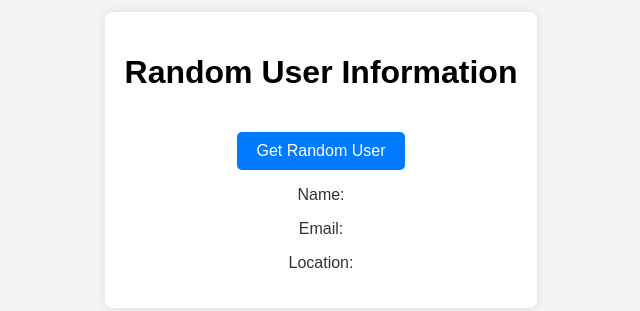
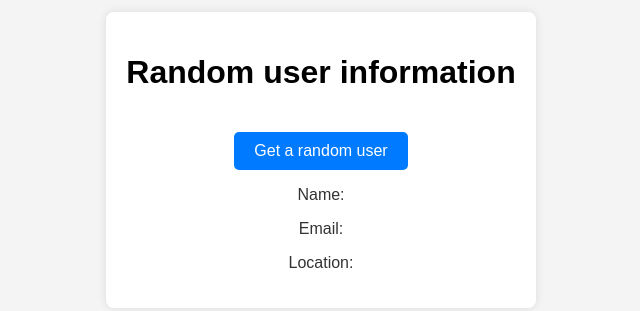
Before and after one commit to Circuit-Stream-LMS/lesson4_section3, a plain HTML site: page index.html in a window 1280 px wide. Shown: the part 240-551 px from the top of the page, without its empty margins (319-959 px from the left). Drawn offline with Linux system fonts and the light colour scheme.

Commit message:
Spelling

```diff
--- a/index.html
+++ b/index.html
@@ -3,13 +3,13 @@
 <head>
     <meta charset="UTF-8">
     <meta name="viewport" content="width=device-width, initial-scale=1.0">
-    <title>Random User Display</title>
+    <title>Random user display</title>
     <link rel="stylesheet" href="styles.css">
 </head>
 <body>
     <div class="container">
-        <h1>Random User Information</h1>
-        <button id="fetchButton">Get Random User</button>
+        <h1>Random user information</h1>
+        <button id="fetchButton">Get a random user</button>
         <div id="userInfo" class="user-info">
             <p>Name: <span id="userName"></span></p>
             <p>Email: <span id="userEmail"></span></p>
```
